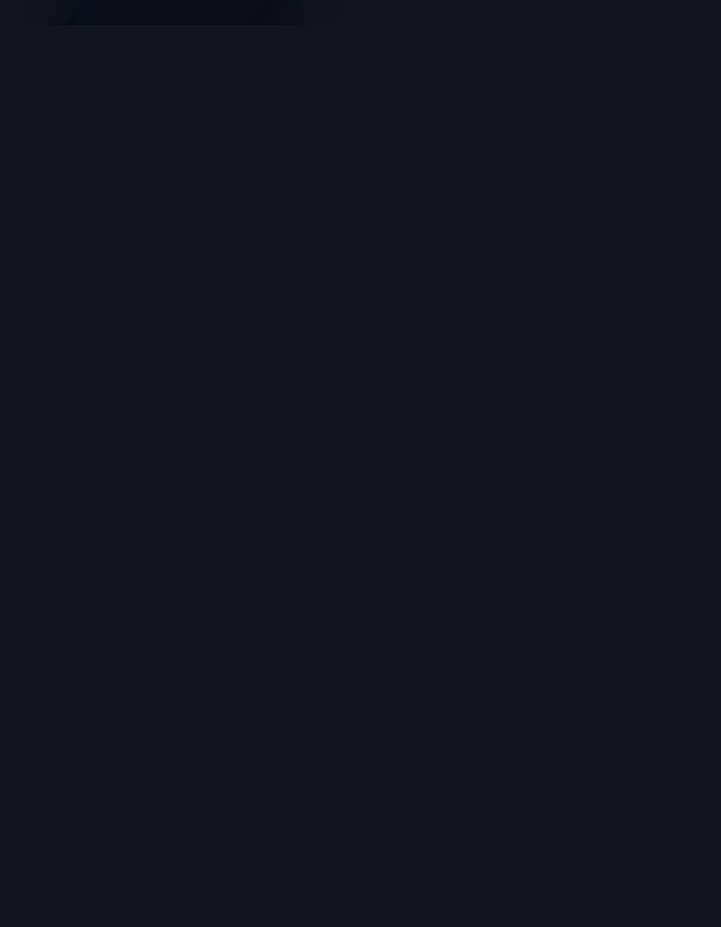
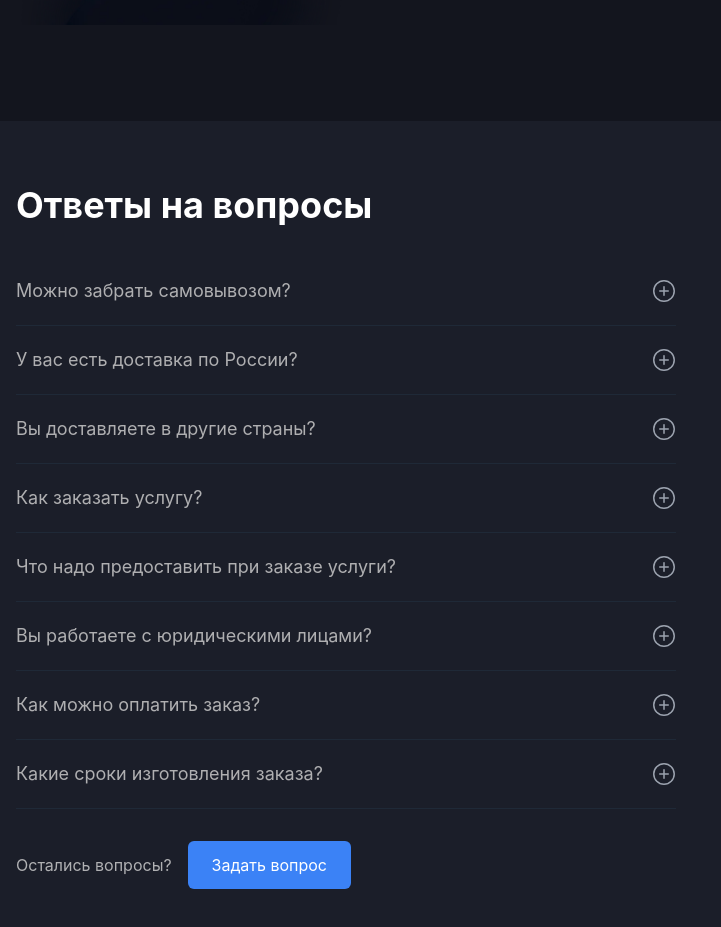
Before and after one commit to NtQuilty/PEM_lazer, a React (Vite) app: page / in a window 1280 px wide. Shown: the part 4640-5567 px from the top of the page, without its empty margins (0-721 px from the left). Before the commit the page ends 4761 px from the top, so only its background shows below. Built offline with nearby package versions, Linux system fonts and the light colour scheme.

Commit message:
feat: add FAQ component

```diff
--- a/src/App.tsx
+++ b/src/App.tsx
@@ -1,5 +1,6 @@
 import { Advantages } from './components/Advantages/Advantages';
 import { ConsultationPromo } from './components/ConsultationPromo/ConsultationPromo';
+import { FAQ } from './components/FAQ/FAQ';
 import { Header } from './components/Header/Header';
 import { LandingHero } from './components/LandingHero/LandingHero';
 import { MainContent } from './components/MainContent/MainContent';
@@ -12,6 +13,7 @@ export const App = () => {
       <MainContent />
       <Advantages />
       <ConsultationPromo />
+      <FAQ />
     </>
   );
 };
--- /dev/null
+++ b/src/components/FAQ/FAQ.tsx
@@ -0,0 +1,45 @@
+import React, { useState } from 'react';
+import { FAQItem } from './components/FAQItem';
+import { questions } from './const';
+
+export const FAQ: React.FC = () => {
+  // Состояние для отслеживания активного элемента
+  const [activeIndex, setActiveIndex] = useState<number | null>(null);
+
+  // Функция для переключения активного элемента
+  const toggleItem = (index: number) => {
+    setActiveIndex(activeIndex === index ? -1 : index);
+  };
+
+  return (
+    <section className='bg-[#1b1e29] py-16'>
+      <div className='max-w-[1350px] mx-auto px-4'>
+        <div className='max-w-[660px]'>
+          <h2 className='text-4xl font-bold text-white mb-8'>{'Ответы на вопросы'}</h2>
+
+          <div className='mb-8'>
+            {questions.map((item, index) => (
+              <FAQItem
+                key={index}
+                question={item.question}
+                answer={item.answer}
+                isOpen={activeIndex === index}
+                onClick={() => toggleItem(index)}
+              />
+            ))}
+          </div>
+
+          <div className='flex items-center'>
+            <span className='text-[rgba(214,214,214,0.8)] mr-4'>Остались вопросы?</span>
+            <button
+              onClick={() => undefined}
+              className='bg-blue-500 hover:bg-blue-600 transition-colors text-white py-3 px-6 rounded-md'
+            >
+              {'Задать вопрос'}
+            </button>
+          </div>
+        </div>
+      </div>
+    </section>
+  );
+};
--- /dev/null
+++ b/src/components/FAQ/components/FAQItem.tsx
@@ -0,0 +1,60 @@
+import React, { useEffect, useRef } from 'react';
+import { FiMinusCircle } from 'react-icons/fi';
+import { GoPlusCircle } from 'react-icons/go';
+
+interface FAQItemProps {
+  question: string;
+  answer: string;
+  isOpen: boolean;
+  onClick: () => void;
+}
+
+export const FAQItem: React.FC<FAQItemProps> = ({ question, answer, isOpen, onClick }) => {
+  const contentRef = useRef<HTMLDivElement>(null);
+  const [height, setHeight] = React.useState(0);
+
+  useEffect(() => {
+    if (isOpen && contentRef.current) {
+      setHeight(contentRef.current.scrollHeight);
+    } else {
+      setHeight(0);
+    }
+  }, [isOpen]);
+
+  return (
+    <div className='border-b border-gray-800 py-5 relative group'>
+      <div className='absolute w-4/5 h-3/5 bg-[rgba(48,152,255,0.35)] blur-[100px] opacity-0 left-1/2 top-1/2 -translate-x-1/2 -translate-y-1/2 pointer-events-none group-hover:opacity-100 transition-opacity duration-300'></div>
+
+      <button
+        className={`w-full flex justify-between items-center text-left relative z-10 transition-colors duration-200 ${
+          isOpen ? 'text-[#3198ff]' : 'hover:text-[#3198ff]'
+        }`}
+        onClick={onClick}
+      >
+        <h3
+          className={`text-lg transition-colors duration-200 ${
+            isOpen ? 'text-[#3198ff]' : 'text-[#afafb1] group-hover:text-[#3198ff]'
+          }`}
+        >
+          {question}
+        </h3>
+        <span
+          className={`ml-4 transition-colors duration-200 ${
+            isOpen ? 'text-[#3198ff]' : 'text-gray-400 group-hover:text-[#3198ff]'
+          }`}
+        >
+          {isOpen ? <FiMinusCircle size={24} /> : <GoPlusCircle size={24} />}
+        </span>
+      </button>
+
+      <div
+        className='overflow-hidden transition-all duration-300 ease-in-out relative z-10'
+        style={{ height: `${height}px` }}
+      >
+        <div ref={contentRef} className='py-3 text-[rgba(214,214,214,0.8)] text-sm'>
+          {answer}
+        </div>
+      </div>
+    </div>
+  );
+};
--- /dev/null
+++ b/src/components/FAQ/const.ts
@@ -0,0 +1,43 @@
+export const questions = [
+  {
+    question: 'Можно забрать самовывозом?',
+    answer:
+      'Забрать самовывозом можно из нашего офиса в Москве, мы находимся по адресу: г. Москва, Варшавское шоссе, д. 17, стр. 5',
+    isDefaultOpen: true,
+  },
+  {
+    question: 'У вас есть доставка по России?',
+    answer:
+      'Да, мы осуществляем доставку по всей территории России. Стоимость доставки зависит от региона и рассчитывается индивидуально.',
+  },
+  {
+    question: 'Вы доставляете в другие страны?',
+    answer:
+      'Да, мы осуществляем международную доставку. Стоимость и сроки зависят от страны назначения.',
+  },
+  {
+    question: 'Как заказать услугу?',
+    answer:
+      'Вы можете оформить заказ через наш сайт, по телефону или отправить запрос на электронную почту.',
+  },
+  {
+    question: 'Что надо предоставить при заказе услуги?',
+    answer:
+      'Для оформления заказа необходимо предоставить контактные данные, описание требуемой услуги и технические спецификации, если таковые имеются.',
+  },
+  {
+    question: 'Вы работаете с юридическими лицами?',
+    answer:
+      'Да, мы работаем как с физическими, так и с юридическими лицами. Для юридических лиц предоставляем полный комплект документов.',
+  },
+  {
+    question: 'Как можно оплатить заказ?',
+    answer:
+      'Оплатить заказ можно наличными, банковской картой, безналичным переводом или через электронные платежные системы.',
+  },
+  {
+    question: 'Какие сроки изготовления заказа?',
+    answer:
+      'Сроки изготовления зависят от сложности работ и текущей загруженности производства. Обычно от 3 до 14 рабочих дней.',
+  },
+] as const;
```
